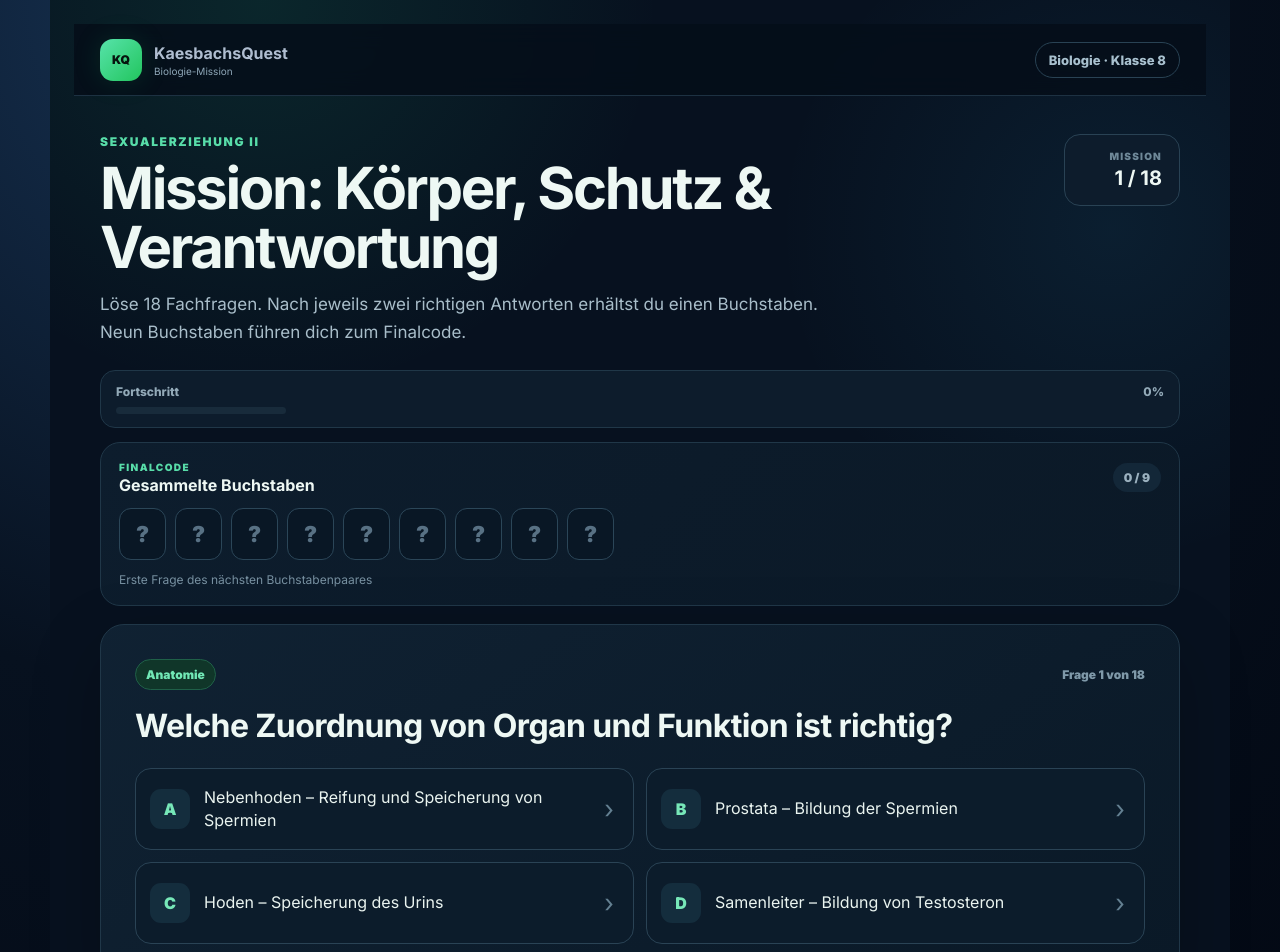
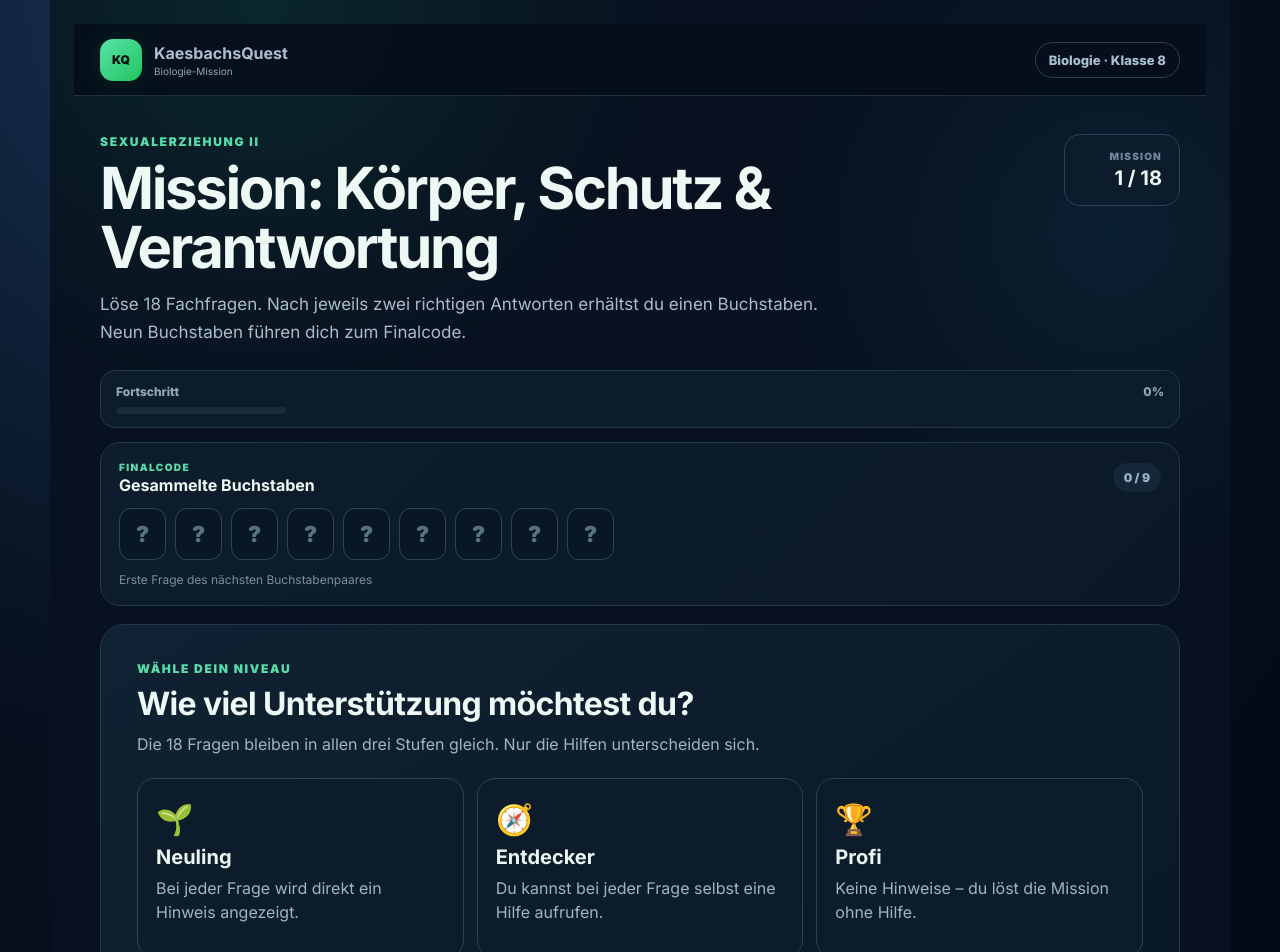
Before and after one commit to TeacherKaes/cityquest-ai, a Next.js app: page /biologie in a window 1280 px wide. Shown: the top 952 px of the page. Built offline with nearby package versions, Linux system fonts and the light colour scheme.

Commit message:
Add differentiated difficulty levels to biology quiz

```diff
--- a/app/biologie/page.jsx
+++ b/app/biologie/page.jsx
@@ -242,6 +242,8 @@ export default function BiologieQuiz() {
   const [eingabe, setEingabe] = useState("");
   const [fertig, setFertig] = useState(false);
   const [gesperrt, setGesperrt] = useState(false);
+  const [niveau, setNiveau] = useState(null);
+  const [hilfeOffen, setHilfeOffen] = useState(false);
 
   const finale = index === FRAGEN.length;
   const frage = FRAGEN[index];
@@ -269,12 +271,24 @@ export default function BiologieQuiz() {
         setIndex((alt) => alt + 1);
         setFalsche([]);
         setMeldung("");
+        setHilfeOffen(false);
         setGesperrt(false);
       }, 1250);
     } else {
       setFalsche((alt) => [...alt, i]);
-      setTipp(frage.tipp);
-      setMeldung("Noch nicht. Diese Möglichkeit fällt weg – nutze den Hinweis und versuche es erneut.");
+      if (niveau === "einsteiger") {
+        setTipp(frage.tipp);
+      } else if (niveau === "mittel") {
+        setTipp("");
+        setHilfeOffen(false);
+      } else {
+        setTipp("");
+      }
+      setMeldung(
+        niveau === "profi"
+          ? "Noch nicht. Diese Möglichkeit fällt weg – versuche es erneut."
+          : "Noch nicht. Diese Möglichkeit fällt weg – nutze bei Bedarf die Hilfe und versuche es erneut."
+      );
     }
   }
 
@@ -355,7 +369,34 @@ export default function BiologieQuiz() {
           )}
         </div>
 
-        {!finale && !fertig && (
+        {!niveau && !fertig && (
+          <section className="levelSelect">
+            <div className="eyebrow">WÄHLE DEIN NIVEAU</div>
+            <h2>Wie viel Unterstützung möchtest du?</h2>
+            <p className="levelIntro">
+              Die 18 Fragen bleiben in allen drei Stufen gleich. Nur die Hilfen unterscheiden sich.
+            </p>
+            <div className="levelGrid">
+              <button type="button" onClick={() => setNiveau("einsteiger")}>
+                <span className="levelIcon">🌱</span>
+                <strong>Neuling</strong>
+                <span>Bei jeder Frage wird direkt ein Hinweis angezeigt.</span>
+              </button>
+              <button type="button" onClick={() => setNiveau("mittel")}>
+                <span className="levelIcon">🧭</span>
+                <strong>Entdecker</strong>
+                <span>Du kannst bei jeder Frage selbst eine Hilfe aufrufen.</span>
+              </button>
+              <button type="button" onClick={() => setNiveau("profi")}>
+                <span className="levelIcon">🏆</span>
+                <strong>Profi</strong>
+                <span>Keine Hinweise – du löst die Mission ohne Hilfe.</span>
+              </button>
+            </div>
+          </section>
+        )}
+
+        {niveau && !finale && !fertig && (
           <section className="questionCard">
             <div className="questionMeta">
               <span className="category">{frage.kategorie}</span>
@@ -363,6 +404,28 @@ export default function BiologieQuiz() {
             </div>
 
             <h2>{frage.frage}</h2>
+
+            <div className="levelBar">
+              <span>Niveau: {niveau === "einsteiger" ? "Neuling" : niveau === "mittel" ? "Entdecker" : "Profi"}</span>
+              {niveau === "mittel" && (
+                <button type="button" onClick={() => setHilfeOffen((alt) => !alt)}>
+                  {hilfeOffen ? "Hilfe ausblenden" : "Hilfe anzeigen"}
+                </button>
+              )}
+            </div>
+
+            {niveau === "einsteiger" && (
+              <div className="tipp permanent">
+                <span className="bulb">💡</span>
+                <div><strong>Hinweis</strong><p>{frage.tipp}</p></div>
+              </div>
+            )}
+            {niveau === "mittel" && hilfeOffen && (
+              <div className="tipp permanent">
+                <span className="bulb">💡</span>
+                <div><strong>Hinweis</strong><p>{frage.tipp}</p></div>
+              </div>
+            )}
 
             <div className="antworten">
               {frage.antworten.map((antwort, i) => {
@@ -388,7 +451,7 @@ export default function BiologieQuiz() {
             </div>
 
             {meldung && <div className="meldung">{meldung}</div>}
-            {tipp && (
+            {tipp && niveau !== "einsteiger" && (
               <div className="tipp">
                 <span className="bulb">💡</span>
                 <div>
@@ -813,10 +876,43 @@ export default function BiologieQuiz() {
           color: #d9e8ee;
           border: 1px solid #304b5e;
         }
+
+        .levelSelect {
+          border: 1px solid #203748;
+          background: linear-gradient(145deg, rgba(16, 34, 51, .97), rgba(10, 25, 39, .98));
+          border-radius: 24px;
+          padding: clamp(22px, 4vw, 36px);
+        }
+        .levelSelect h2 { margin-top: 8px; margin-bottom: 8px; }
+        .levelIntro { color: #9fb5c2; margin: 0 0 22px; line-height: 1.55; }
+        .levelGrid { display: grid; grid-template-columns: repeat(3, 1fr); gap: 13px; }
+        .levelGrid button {
+          min-height: 180px; padding: 22px 18px; border-radius: 18px;
+          border: 1px solid #2a4355; background: #0c1c2b; color: #eaf4f0;
+          cursor: pointer; text-align: left; font: inherit;
+          display: flex; flex-direction: column; gap: 8px;
+          transition: transform .14s ease, border-color .14s ease, background .14s ease;
+        }
+        .levelGrid button:hover { transform: translateY(-2px); border-color: #4ed59e; background: #10283a; }
+        .levelGrid strong { font-size: 20px; }
+        .levelGrid button > span:last-child { color: #9fb5c2; line-height: 1.45; }
+        .levelIcon { font-size: 30px; }
+        .levelBar {
+          display: flex; justify-content: space-between; align-items: center; gap: 10px;
+          margin: -5px 0 15px; color: #8ea6b5; font-size: 12px; font-weight: 850;
+        }
+        .levelBar button {
+          border: 1px solid #345267; border-radius: 999px; padding: 8px 12px;
+          background: #112638; color: #d8e7ed; font: inherit; font-size: 12px;
+          font-weight: 850; cursor: pointer;
+        }
+        .permanent { margin-top: 0; margin-bottom: 15px; }
         @media (max-width: 760px) {
           .top { grid-template-columns: 1fr; }
           .missionBox { width: max-content; text-align: left; }
           .antworten { grid-template-columns: 1fr; }
+          .levelGrid { grid-template-columns: 1fr; }
+          .levelGrid button { min-height: 0; }
           .navPill { display: none; }
         }
         @media (max-width: 520px) {
```
